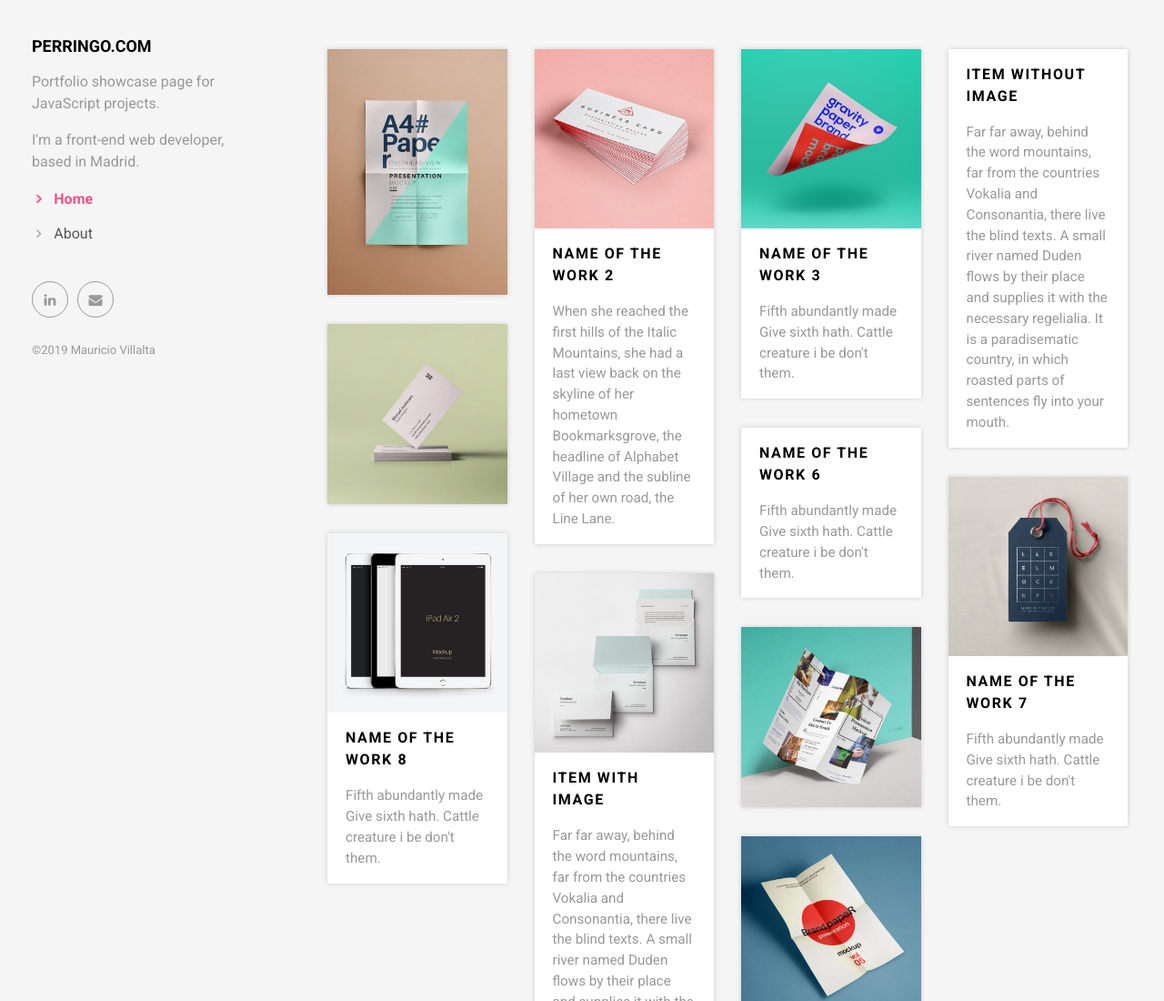
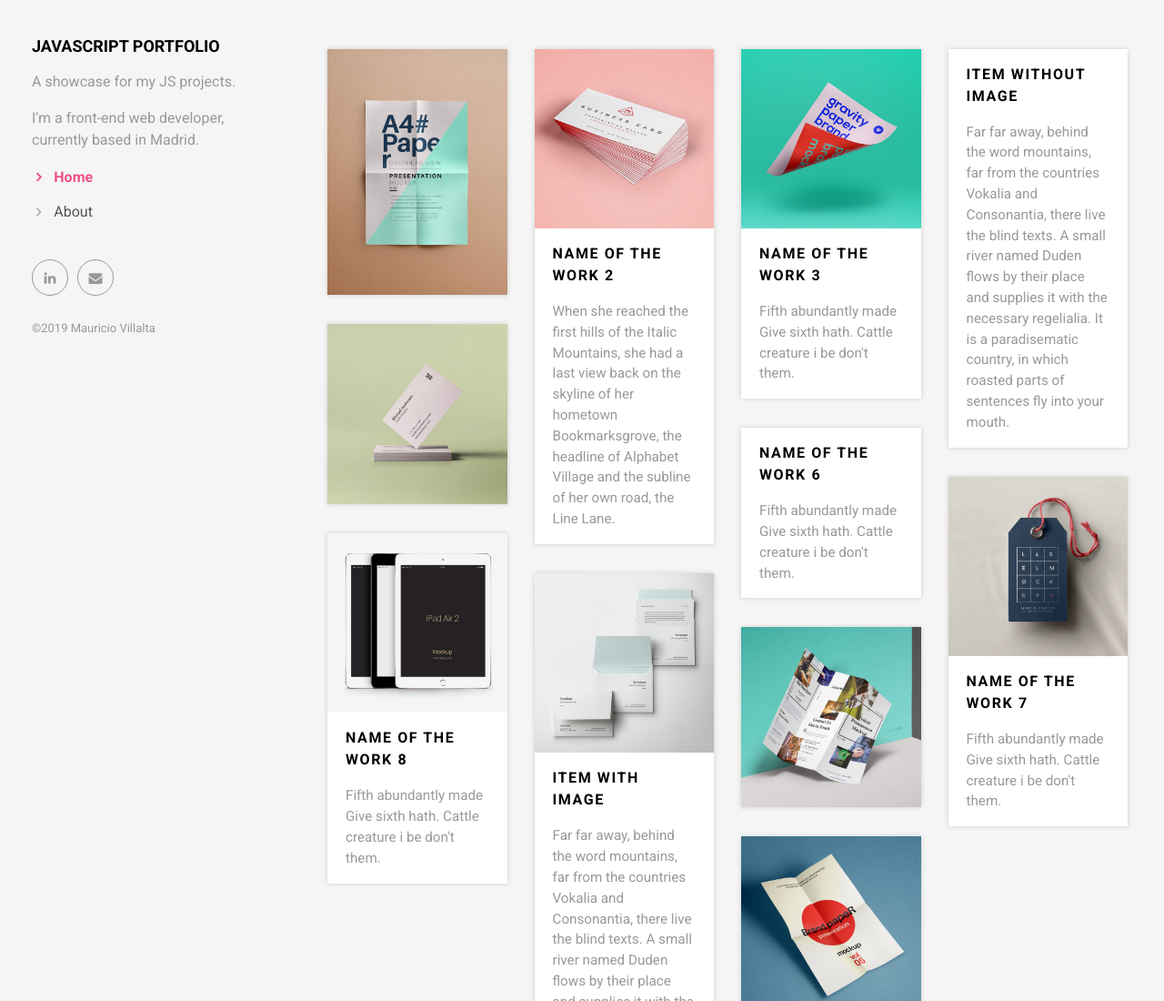
Before and after one commit to villaltam/Homepage, a plain HTML site: page index.html in a window 1280 px wide. Shown: the top 1100 px of the page at 91% size. Drawn offline with Linux system fonts and the light colour scheme.

Commit message:
another update

```diff
--- a/index.html
+++ b/index.html
@@ -4,7 +4,7 @@
 <head>
   <meta charset="utf-8">
   <meta http-equiv="X-UA-Compatible" content="IE=edge">
-  <title>Javascript Portfolio </title>
+  <title>Javascript Portfolio</title>
   <meta name="description" content="">
   <meta name="viewport" content="width=device-width, initial-scale=1">
   <meta name="robots" content="all,follow">
@@ -34,16 +34,16 @@
         <!--   *** SIDEBAR ***-->
         <div id="sidebar" class="col-md-4 col-lg-3 sidebar-offcanvas">
           <div class="sidebar-content">
-            <h1 class="sidebar-heading"> <a href="index.html">Perringo.com</a></h1>
-            <p class="sidebar-p">Portfolio showcase page for JavaScript projects. </p>
-            <p class="sidebar-p">I'm a front-end web developer, based in Madrid. </p>
+            <h1 class="sidebar-heading"> <a href="index.html">Javascript Portfolio</a></h1>
+            <p class="sidebar-p">A showcase for my JS projects. </p>
+            <p class="sidebar-p">I'm a front-end web developer, currently based in Madrid. </p>
             <ul class="sidebar-menu">
                 <!-- Link-->
                 <li class="sidebar-item"><a href="index.html" class="sidebar-link active">Home</a></li>
                 <!-- Link-->
                 <li class="sidebar-item"><a href="about.html" class="sidebar-link">About</a></li>
             </ul>
-            <p class="social"><a href="#" data-animate-hover="pulse" class="external linkedin"><i class="fa fa-linkedin"></i></a><a href="#" data-animate-hover="pulse" class="email"><i class="fa fa-envelope"></i></a></p>
+            <p class="social"><a href="https://www.linkedin.com/in/mauricio-villalta-3ab572177" data-animate-hover="pulse" class="external linkedin"><i class="fa fa-linkedin"></i></a><a href="mailto:mauricio@villata.ws" data-animate-hover="pulse" class="email"><i class="fa fa-envelope"></i></a></p>
             <div class="copyright text-center text-md-left">
               <p class="credit">&copy;2019 Mauricio Villalta </a></p>
               <!-- Please do not remove the backlink to us, unless you support the development at http://bootstrapious.com/donate. It is part of the license conditions. Thanks for understanding :)        -->
```
Also changed, not shown: about.html (+5 -4 lines).
